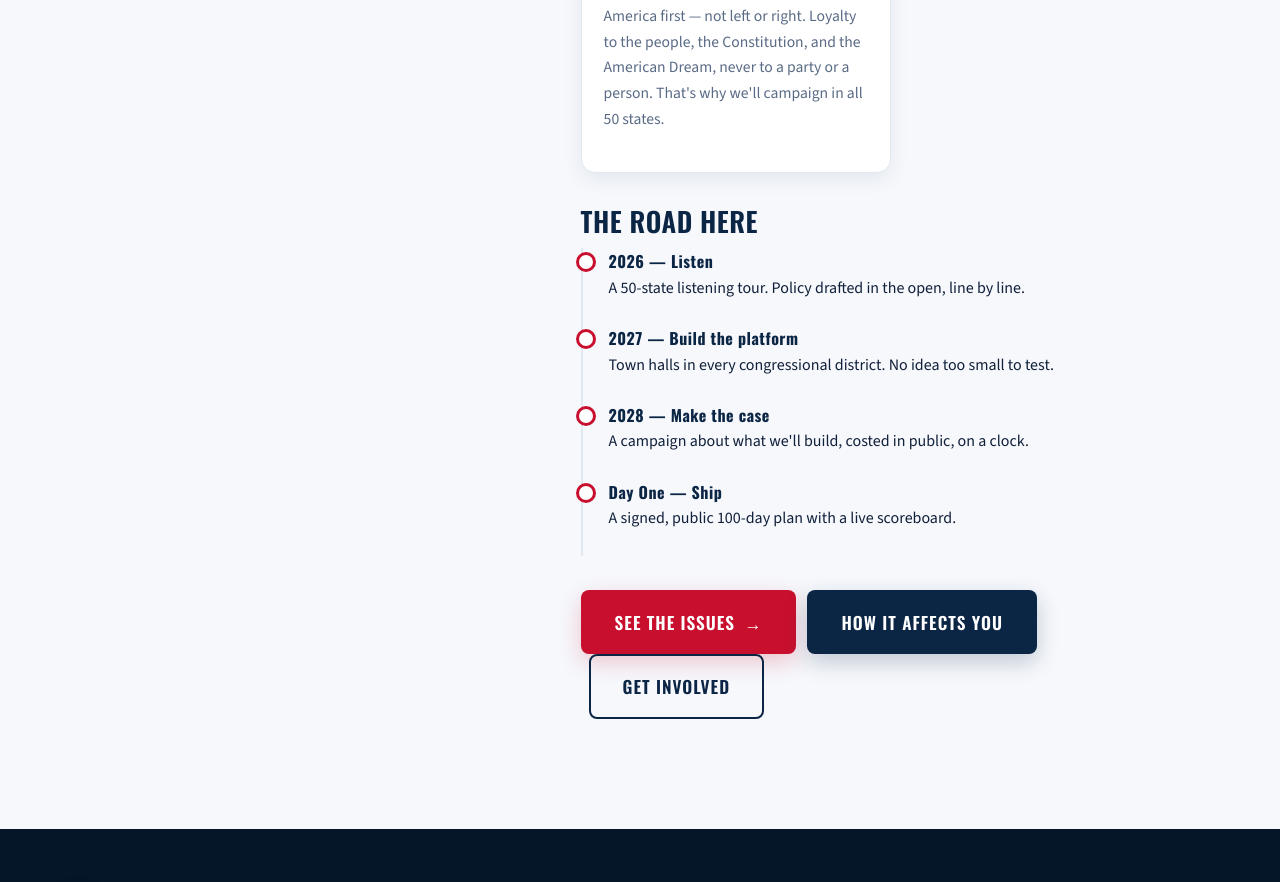
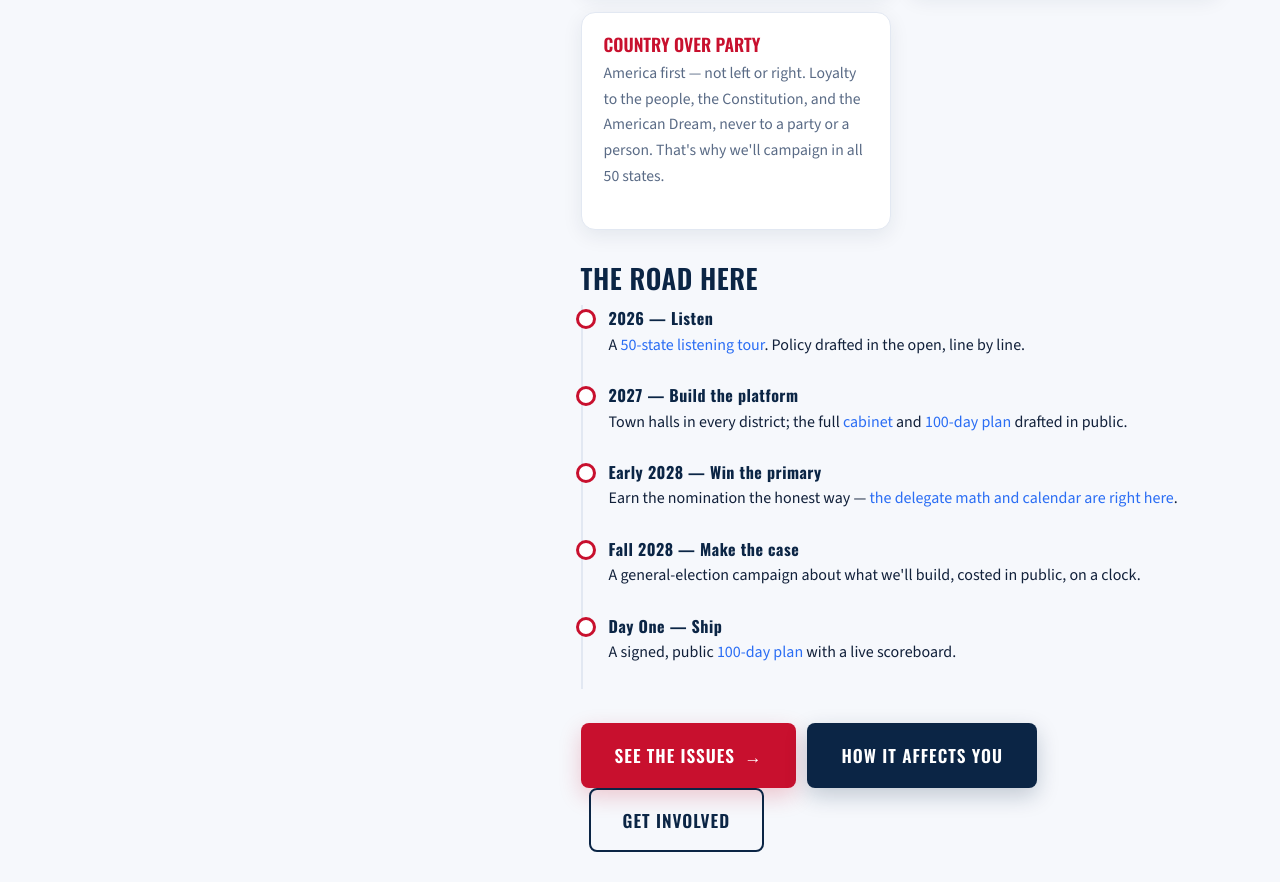
Before and after one commit to javaknight1/avery-2028-campaign, a website: page about.html in a window 1280 px wide. Shown: the part 1626-2508 px from the top of the page. Drawn offline with nearby package versions, Linux system fonts and the light colour scheme.

Commit message:
Audit Meet Rob: reflect the fuller site + add the primary to the journey
- 'Why he's running' now also points to the Cabinet, First 100 Days, 50-State Tour,
  and the Primary (the page had predated all four).
- 'The road here' timeline now includes Early 2028 — Win the primary, and links the
  listening tour, cabinet, 100-day plan, and primary pages.

```diff
--- a/about.html
+++ b/about.html
@@ -76,7 +76,7 @@
           <div data-reveal>
             <h2>Why he's running</h2>
             <p>Because the gap between what we <em>can</em> build and what we actually build has never been wider. We can wire a continent, clean a grid, cure diseases, and put a roof over every family — and yet too often we choose paralysis, blame, and decline. Rob thinks that's a choice. He'd like to make a different one.</p>
-            <p>He's running an unusual campaign: policy drafted in the open, every cost shown honestly, and tools that let you check the math yourself instead of taking anyone's word for it. On this very site you can design your own brackets in the <a href="tax-lab.html">Tax Lab</a>, read the whole platform grouped into <a href="issues.html">spending and revenue</a>, see how it all adds up on the <a href="budget.html">Budget</a> and <a href="deficit.html">Deficit</a> pages, watch the <a href="issues.html#humanity-first">Humanity Score</a> that measures how people are actually doing, and find out exactly <a href="affect.html">how it affects you</a>.</p>
+            <p>He's running an unusual campaign: policy drafted in the open, every cost shown honestly, and tools that let you check the math yourself instead of taking anyone's word for it. On this very site you can design your own brackets in the <a href="tax-lab.html">Tax Lab</a>, read the whole platform grouped into <a href="issues.html">spending and revenue</a>, see how it all adds up on the <a href="budget.html">Budget</a> and <a href="deficit.html">Deficit</a> pages, watch the <a href="issues.html#humanity-first">Humanity Score</a> that measures how people are actually doing, and find out exactly <a href="affect.html">how it affects you</a>. You can also meet the team he'd appoint in the <a href="cabinet.html">Cabinet</a>, walk through the day-by-day <a href="plan.html">First 100 Days</a>, follow the <a href="states.html">50-State Tour</a>, and see how he intends to win <a href="primary.html">the Primary</a> in the first place.</p>
 
             <h2>What he believes</h2>
           </div>
@@ -91,10 +91,11 @@
           <div data-reveal>
             <h2>The road here</h2>
             <ul class="timeline">
-              <li><b>2026 — Listen</b>A 50-state listening tour. Policy drafted in the open, line by line.</li>
-              <li><b>2027 — Build the platform</b>Town halls in every congressional district. No idea too small to test.</li>
-              <li><b>2028 — Make the case</b>A campaign about what we'll build, costed in public, on a clock.</li>
-              <li><b>Day One — Ship</b>A signed, public 100-day plan with a live scoreboard.</li>
+              <li><b>2026 — Listen</b>A <a href="states.html">50-state listening tour</a>. Policy drafted in the open, line by line.</li>
+              <li><b>2027 — Build the platform</b>Town halls in every district; the full <a href="cabinet.html">cabinet</a> and <a href="plan.html">100-day plan</a> drafted in public.</li>
+              <li><b>Early 2028 — Win the primary</b>Earn the nomination the honest way — <a href="primary.html">the delegate math and calendar are right here</a>.</li>
+              <li><b>Fall 2028 — Make the case</b>A general-election campaign about what we'll build, costed in public, on a clock.</li>
+              <li><b>Day One — Ship</b>A signed, public <a href="plan.html">100-day plan</a> with a live scoreboard.</li>
             </ul>
           </div>
 
```
